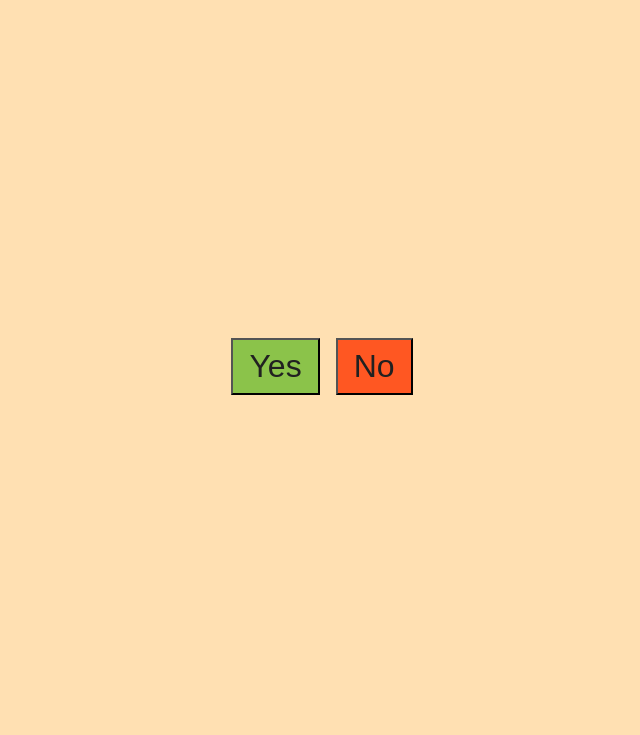
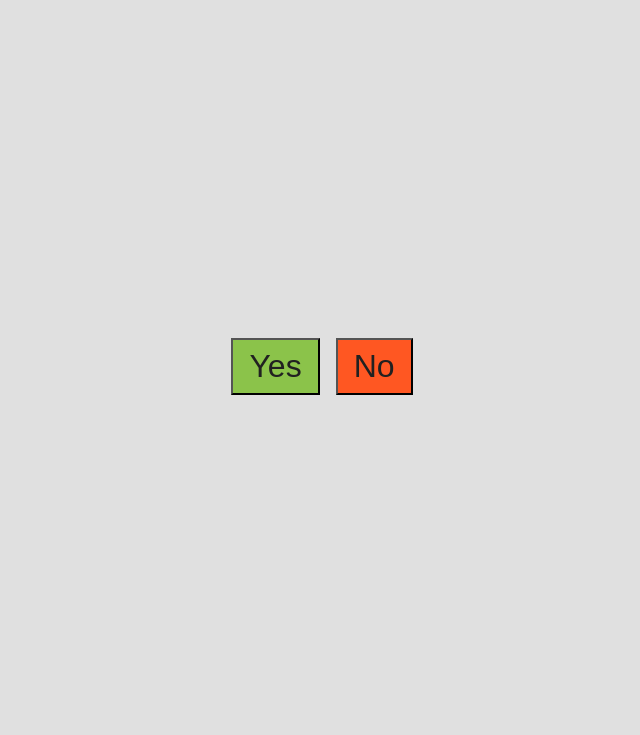
Before and after one commit to thitiwut-c/are-you-dumb, a plain HTML site: page index.html in a window 1280 px wide. Shown: the part 81-816 px from the top of the page, without its empty margins (326-966 px from the left). Drawn offline with Linux system fonts and the light colour scheme.

Commit message:
Change background color

```diff
--- a/style.css
+++ b/style.css
@@ -3,7 +3,7 @@ body {
     width: 100vw;
     display: flex;
     flex-direction: column;
-    background-color: #ffe0b2;
+    background-color: #e0e0e0;
     color: #212121;
 }
 
```
